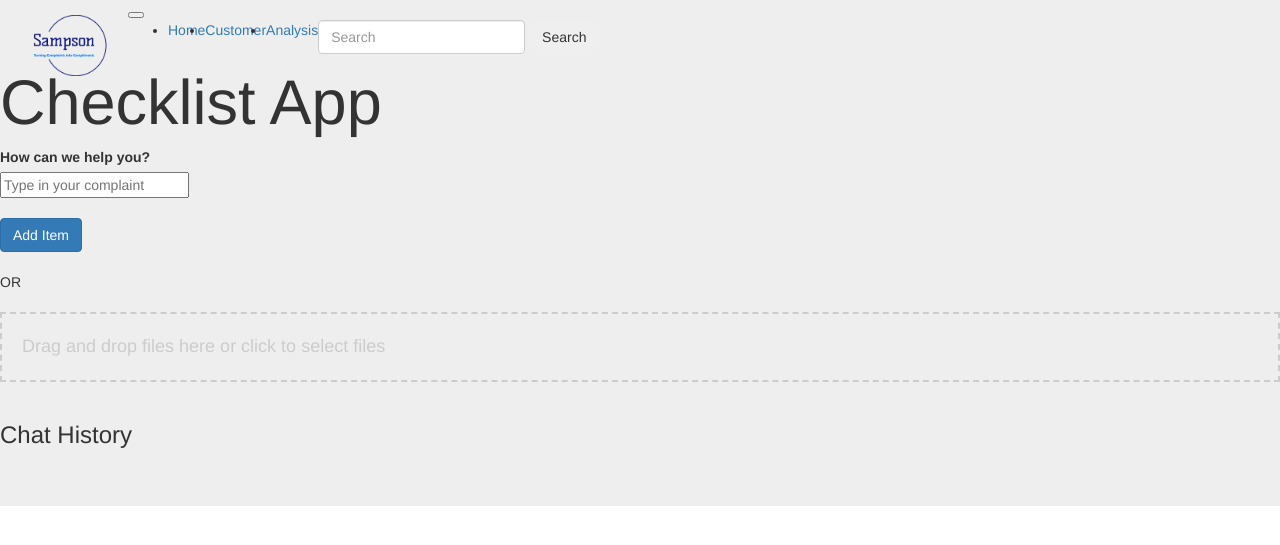
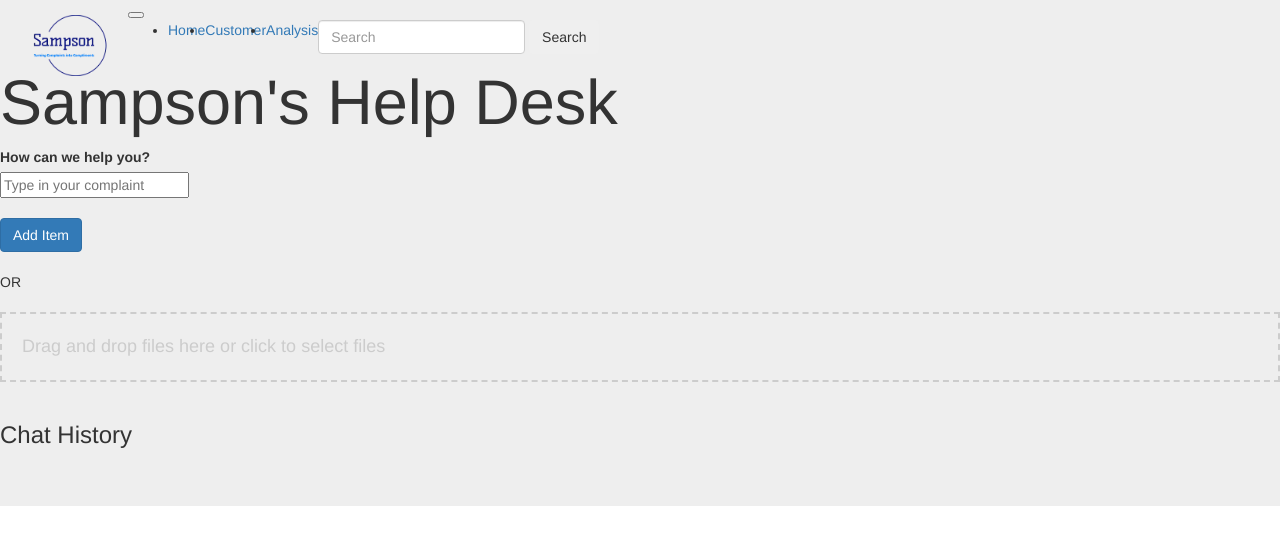
Before and after one commit to bhargav-m01/FT2-Reboot, a Flask app: page /customer in a window 1280 px wide. Shown: the top 545 px of the page. Run offline with Flask 3, Linux system fonts and the light colour scheme; some libraries are stand-ins or nearby versions.

Commit message:
modified message

```diff
--- a/Sampson/static/app.js
+++ b/Sampson/static/app.js
@@ -35,7 +35,7 @@ function renderItems() {
 
 function openWindow(text) {
   const newWindow = window.open('', 'Checklist Item', 'height=200,width=400');
-  newWindow.document.write(`<h1>Complaint: ${text}</h1><br> <p>Response: Dear valued customer,
+  newWindow.document.write(`<h1>Complaint: ${text}</h1><br> <h1>Response: Dear valued customer,
 
   We are sorry to hear that you had a negative experience with our bank. We take all customer complaints seriously and would like to apologize for any inconvenience that you may have experienced.
 
@@ -43,12 +43,12 @@ function openWindow(text) {
 
   We kindly request you to provide us with more details about the issue you encountered so that we can investigate the matter and take appropriate actions to ensure that similar incidents do not occur in the future.
 
-  Please do not hesitate to contact us if you have any further questions or concerns. We value your business and appreciate your feedback.
+    We will attempt to contact you using the phone number you've provided. We value your business and appreciate your feedback.
 
   Thank you for bringing this matter to our attention.
 
   Sincerely,
 
-  Customer Service Representative</p>`);
+  Customer Service Representative.</h1>`);
   newWindow.document.close();
 }
--- a/Sampson/templates/customer.html
+++ b/Sampson/templates/customer.html
@@ -5,10 +5,10 @@
 <div class="jumbotron">
 <head>
   <meta charset="UTF-8">
-  <title>Checklist App</title>
+  <title>Complaints</title>
 </head>
 <body>
-  <h1>Checklist App</h1>
+  <h1>Sampson's Help Desk</h1>
   <form>
     <label for="item">How can we help you?</label>
     <br>
```
